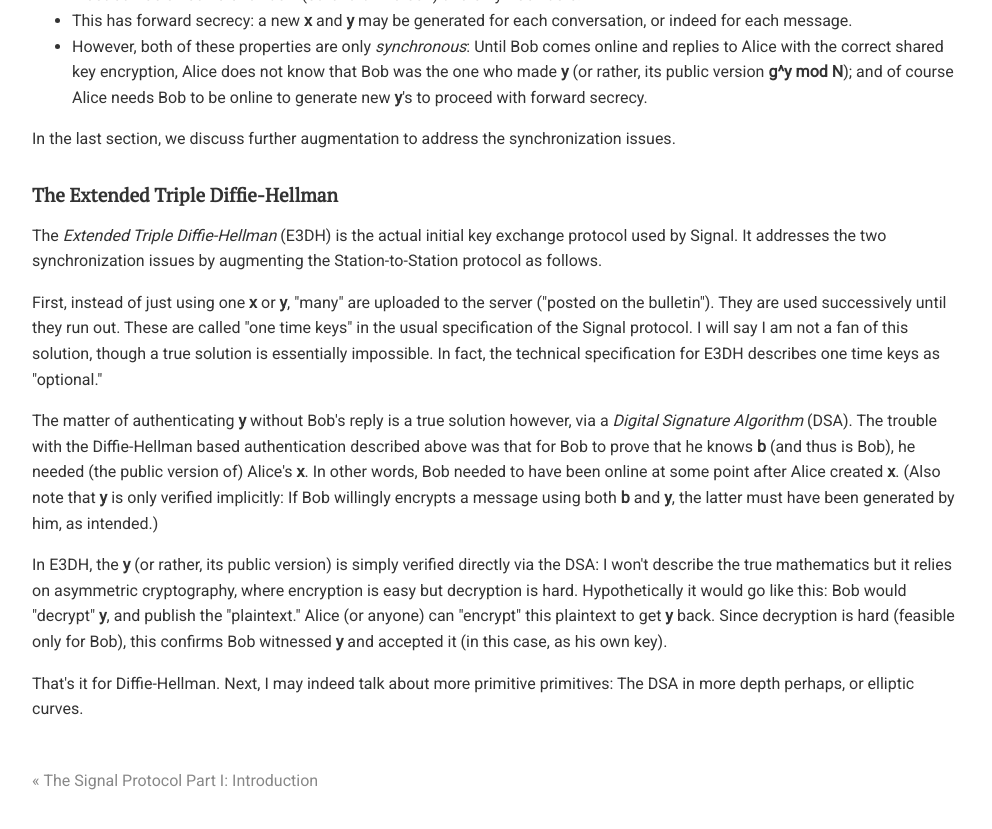
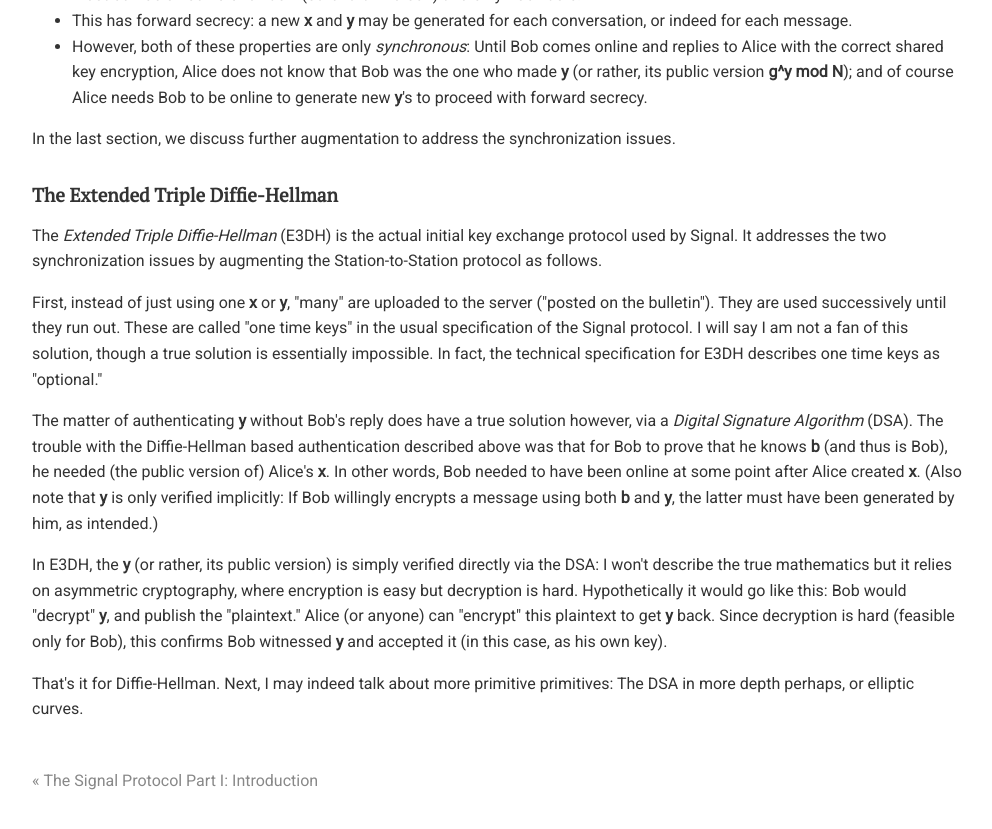
Before and after one commit to chatscrypt/chatscrypt.github.io, a Jekyll site: the page built from _posts/2020-01-06-the-signal-protocol-part-ii-the-diffie-hellman-key-exchange.html, in a window 1280 px wide and 900 px high, scrolled down 1907 px. Shown: the top 829 px of the window, without its empty margins (143-1135 px from the left). Built offline with Jekyll 4.4.1, drawn with Linux system fonts in a browser that asks for light colours; comment, search, counter and statistics services are not loaded.

Commit message:
Update 2020-01-06-the-signal-protocol-part-ii-the-diffie-hellman-key-exchange.html

```diff
--- a/_posts/2020-01-06-the-signal-protocol-part-ii-the-diffie-hellman-key-exchange.html
+++ b/_posts/2020-01-06-the-signal-protocol-part-ii-the-diffie-hellman-key-exchange.html
@@ -69,7 +69,7 @@ The <i>Extended Triple Diffie-Hellman</i> (E3DH) is the actual initial key excha
 
 <p> First, instead of just using one <b>x</b> or <b>y</b>, "many" are uploaded to the server ("posted on the bulletin"). They are used successively until they run out. These are called "one time keys" in the usual specification of the Signal protocol. I will say I am not a fan of this solution, though a true solution is essentially impossible. In fact, the technical specification for E3DH describes one time keys as "optional."
 
-<p> The matter of authenticating <b>y</b> without Bob's reply is a true solution however, via a <i>Digital Signature Algorithm</i> (DSA). The trouble with the Diffie-Hellman based authentication described above was that for Bob to prove that he knows <b>b</b> (and thus is Bob), he needed (the public version of) Alice's <b>x</b>. In other words, Bob needed to have been online at some point after Alice created <b>x</b>. (Also note that <b>y</b> is only verified implicitly: If Bob willingly encrypts a message using both <b>b</b> and <b>y</b>, the latter must have been generated by him, as intended.)
+<p> The matter of authenticating <b>y</b> without Bob's reply does have a true solution however, via a <i>Digital Signature Algorithm</i> (DSA). The trouble with the Diffie-Hellman based authentication described above was that for Bob to prove that he knows <b>b</b> (and thus is Bob), he needed (the public version of) Alice's <b>x</b>. In other words, Bob needed to have been online at some point after Alice created <b>x</b>. (Also note that <b>y</b> is only verified implicitly: If Bob willingly encrypts a message using both <b>b</b> and <b>y</b>, the latter must have been generated by him, as intended.)
 
 <p> In E3DH, the <b>y</b> (or rather, its public version) is simply verified directly via the DSA: I won't describe the true mathematics but it relies on asymmetric cryptography, where encryption is easy but decryption is hard. Hypothetically it would go like this: Bob would "decrypt" <b>y</b>, and publish the "plaintext." Alice (or anyone) can "encrypt" this plaintext to get <b>y</b> back. Since decryption is hard (feasible only for Bob), this confirms Bob witnessed <b>y</b> and accepted it (in this case, as his own key).
 
```
